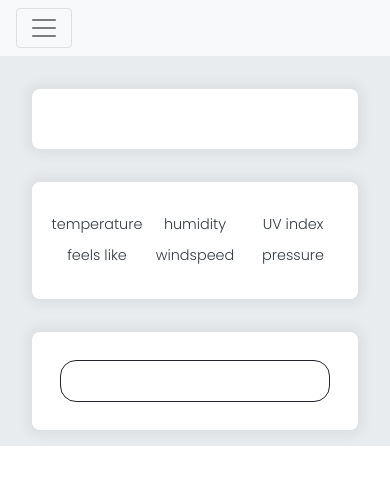
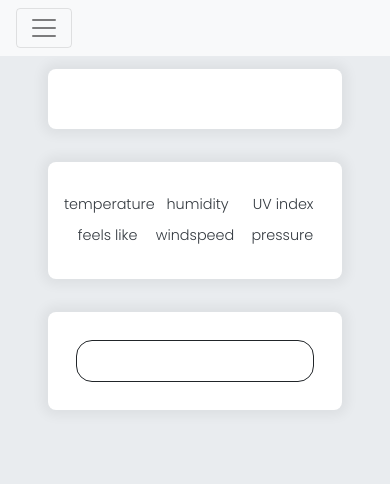
Before and after one commit to jamescalverley/weather-app__open-weather-api, a website: page index.html in a window 390 px wide. Drawn offline with nearby package versions, Linux system fonts and the light colour scheme; no server answers.

Commit message:
fixes issues with xoverflow on firefox

```diff
--- a/public/index.html
+++ b/index.html
@@ -8,6 +8,7 @@
     <script src="https://cdnjs.cloudflare.com/ajax/libs/jquery/3.2.1/jquery.min.js"></script>
     <script src="https://maxcdn.bootstrapcdn.com/bootstrap/4.4.1/js/bootstrap.min.js"></script>
     <link href="https://fonts.googleapis.com/css2?family=Poppins:ital,wght@0,200;0,300;0,600;0,700;0,900;1,200;1,300&display=swap" rel="stylesheet">
+    <link rel="icon" type="image/svg+xml" href="/favicon.svg">
     <title>Weather App</title>
 </head>
 <body class="light">
@@ -47,6 +48,7 @@
                 </div>
             </div>
         </div>
+        <div class="weather">
             <div class="display container-title">
                 <div class="current-title-t">
                     <div id="cur-city-name-t"></div>
@@ -107,6 +109,8 @@
                 </div>
             </div>
         </div>
+
+   </div>
     <script src="./app.js"></script>
     <script src="https://cdnjs.cloudflare.com/ajax/libs/moment.js/2.24.0/moment.min.js"></script>
 </body>
--- a/package.json
+++ b/package.json
@@ -2,7 +2,7 @@
   "name": "updated",
   "version": "1.0.0",
   "description": "Weather API README",
-  "main": "app.js",
+  "main": "server.js",
   "scripts": {
     "test": "echo \"Error: no test specified\" && exit 1"
   },
--- a/public/app.js
+++ b/public/app.js
@@ -220,24 +220,24 @@ function saveCity( city ){
     if( searchCities.indexOf(city) !== -1 ){
         return
     } else {
-        if( searchCities.length < 5 ) {
+        if( searchCities.length < 5 || searchCities.length === 0 ) {
             searchCities.unshift(city)
-        } if( searchCities.length >= 5 ) {
+        } else if( searchCities.length === 5 ) {
             searchCities.pop()
             searchCities.unshift(city)
         };
         renderSearchedList();
         displayClearBtn();
     };
-    };
+};
 
 function storeCities(){
     localStorage.setItem("searchedCities", JSON.stringify(searchCities));
 };
 
 function renderSearchedList(){
-   document.getElementById('recent-search').innerHTML = " ";
-   searchCities.forEach( (searchCity) => {
+    document.getElementById('recent-search').innerHTML = " ";
+    searchCities.forEach( (searchCity) => {
         document.getElementById('recent-search').innerHTML += `
         <button class="btn btn-outline-secondary recent-btn" onClick="handleRecentSearch('${searchCity}')" type="button">${searchCity}</button>`
     });
@@ -307,7 +307,6 @@ function initTheme(){
 };
 
 function setLastCity(city){
-    console.log(`Saving --${city}-- to local storage`);
     localStorage.setItem("lastCity", city);
 };
 
@@ -318,7 +317,6 @@ function initSearch(){
         currentWeather(initCity);
         fiveDayForecast(initCity);
     } else {
-        console.log("running default city")
         currentWeather(defaultCity);
         fiveDayForecast(defaultCity);
     }
--- a/public/style.css
+++ b/public/style.css
@@ -35,11 +35,15 @@ body {
   height: 100vh;
   padding: 0;
   margin: 0;
+
 }
 .main {
   background-color: var(--bg-main);
+  color: var(--light-font-color);
   height: 100%;
-  color: var(--light-font-color);
+  width: 100vw;
+  /* height: 100vh; */
+  margin-bottom: 2rem;
 }
 .display {
   border-radius: 20px;
@@ -47,20 +51,6 @@ body {
   padding: 10px;
   box-shadow: 0 0 12px 6px rgba(0,0,0,0.05);
   border-radius: 0.5rem;
-}
-.main {
-  width: 100vw;
-  height: 100vh;
-  margin-bottom: 2rem;
-  display: grid;
-  grid-template-columns: auto 1fr 1fr;
-  grid-template-rows: auto auto 1fr;
-  grid-gap: 20px;
-  grid-template-areas:
-  "search search search"
-  "title current current"
-  "forecast forecast forecast"
-  ;
 }
 
 /* ----- SEARCH AREA ----- */
@@ -102,6 +92,23 @@ body {
 #clear-search {
   margin-left: 20px;
   height: fit-content;
+}
+
+.weather {
+  height: fit-content;
+  padding: 1rem;
+  display: grid;
+  grid-template-columns: auto 1fr 1fr;
+  grid-template-rows: auto auto 1fr;
+  grid-gap: 20px;
+  grid-template-areas:
+  "search search search"
+  "title current current"
+  "forecast forecast forecast"
+  ;
+  max-width: 1300px;
+  margin: auto;
+  background-color: var(--bg-main);
 }
 
 /* ----- CURRENT WEATHER TITLE DISPLAY ----- */
@@ -185,6 +192,8 @@ body {
   margin: 0 6rem auto 6rem;
   background-color: var(--bg-color);
   color: var(--text);
+  overflow-x: clip;
+  height: fit-content;
 }
 .input-group {
   max-width: 500px;
@@ -223,8 +232,8 @@ body {
 }
 
 @media (max-width: 1100px) {
-  .main {
-    height: 100vh;
+  .main .weather {
+    height: fit-content;
   }
   .container-search {
     align-content: center;
@@ -242,12 +251,12 @@ body {
 }
 
 @media (max-width: 970px) {
-  .main {
+  .weather {
     display: flex;
     flex-direction: column;
-    height: auto;
     padding-top: 0;
     padding-bottom: 1rem;
+
   }
   .container-title {
     grid-area: title;
```
Also changed, not shown: server.js (+5 -4 lines), public/favicon.svg (added). Lines whose indentation alone changed are shown as unchanged.
